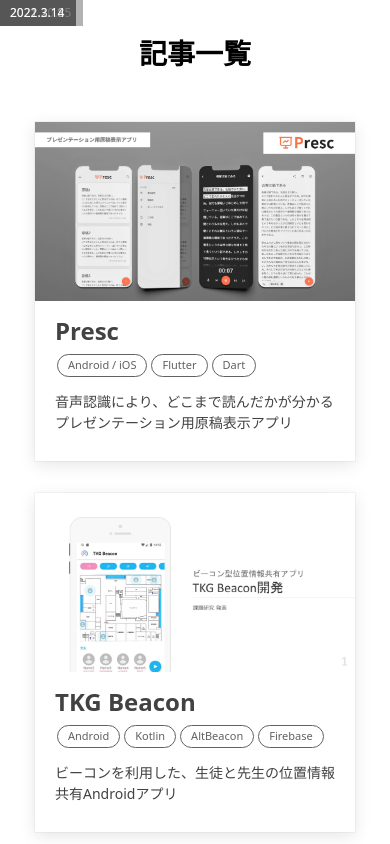
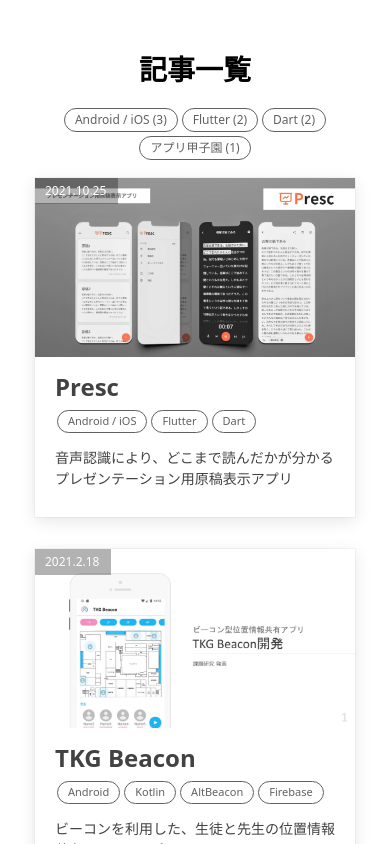
Before and after one commit to sakusaku3939/my-page, a Next.js app: page /posts in a window 390 px wide. Built offline with nearby package versions, Linux system fonts and the light colour scheme.

Commit message:
Support mobile size

```diff
--- a/src/components/organism/PostsList/PostsList.module.css
+++ b/src/components/organism/PostsList/PostsList.module.css
@@ -8,12 +8,12 @@
 }
 
 .card {
-    position: relative;
     width: 400px;
     margin: 16px 24px 32px;
 }
 
 .skin {
+    position: relative;
     box-shadow: rgba(0, 0, 0, 0.1) 0 4px 16px 0, rgba(0, 0, 0, 0.04) 0 0 0 1px;
     cursor: pointer;
     overflow: hidden;
--- a/src/components/organism/PostsList/PostsList.tsx
+++ b/src/components/organism/PostsList/PostsList.tsx
@@ -71,7 +71,7 @@
 
 const Post = ({ date, imageUrl, href, title, tag, overview }: PostProps) => {
   return <>
-    <a className={postList.reset} href={href}>
+    <Link className={postList.reset} href={href}>
       <div className={postList.skin}>
         <div className={postList.date}>{date}</div>
         <div className={postList.image} style={{ backgroundImage: `url(${imageUrl})` }} />
@@ -85,7 +85,7 @@
           <div className={postList.overview}>{overview}</div>
         </div>
       </div>
-    </a>
+    </Link>
   </>;
 };
 
--- a/src/pages/posts/[slug].tsx
+++ b/src/pages/posts/[slug].tsx
@@ -27,7 +27,7 @@
       <main>
         <nav>
           <ol className={posts.breadcrumb}>
-            <li><Link href="">ホーム</Link></li>
+            <li><Link href="/posts">ホーム</Link></li>
             <li>{front.title}</li>
           </ol>
         </nav>
--- a/src/pages/posts/index.tsx
+++ b/src/pages/posts/index.tsx
@@ -13,11 +13,17 @@
   return (
     <>
       <h1 className={index.postTitle}>記事一覧</h1>
+      <ul className={`${common.tag} ${index.mobileCategory}`}>
+        <li>Android / iOS (3)</li>
+        <li>Flutter (2)</li>
+        <li>Dart (2)</li>
+        <li>アプリ甲子園 (1)</li>
+      </ul>
       <div className={index.wrapper}>
         <section className={index.postsList}>
           <Post date="2021.10.25"
                 imageUrl="/posts/presc/thumbnail.jpg"
-                href="https://portfolio.sakusaku3939.com/?posts=presc"
+                href="/posts/presc"
                 title="Presc"
                 tag={["Android / iOS", "Flutter", "Dart"]}
                 overview="音声認識により、どこまで読んだかが分かるプレゼンテーション用原稿表示アプリ" />
--- a/src/styles/index.module.css
+++ b/src/styles/index.module.css
@@ -32,6 +32,12 @@
     border-left: 5px solid #757575;
 }
 
+.mobileCategory {
+    visibility: hidden;
+    text-align: center;
+    margin: 0 24px;
+}
+
 .wrapper {
     display: flex;
     justify-content: center;
@@ -41,7 +47,7 @@
     font-size: 28px;
     font-weight: bold;
     text-align: center;
-    margin: 32px 16px;
+    padding: 48px 16px 16px;
 }
 
 .postsList {
@@ -66,16 +72,28 @@
 
 .category {
     margin-top: 16px;
-    margin-right: 40px;
+    margin-right: 48px;
+}
+
+@media screen and (max-width: 1700px) {
+    .postsList > * {
+        max-width: none;
+    }
 }
 
 @media screen and (max-width: 1100px) {
-    .postsList > * {
-        max-width: none;
+    .category {
+        display: none;
     }
 
-    .category {
-        display: none;
+    .mobileCategory {
+        visibility: initial;
+    }
+}
+
+@media screen and (max-width: 720px) {
+    .postsList > * {
+        width: 80%;
     }
 }
 
```
